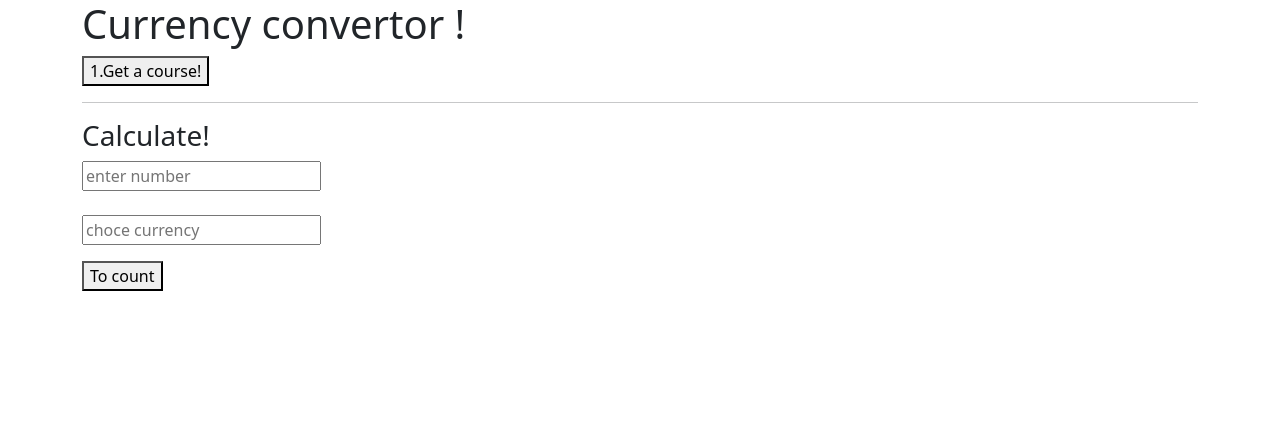
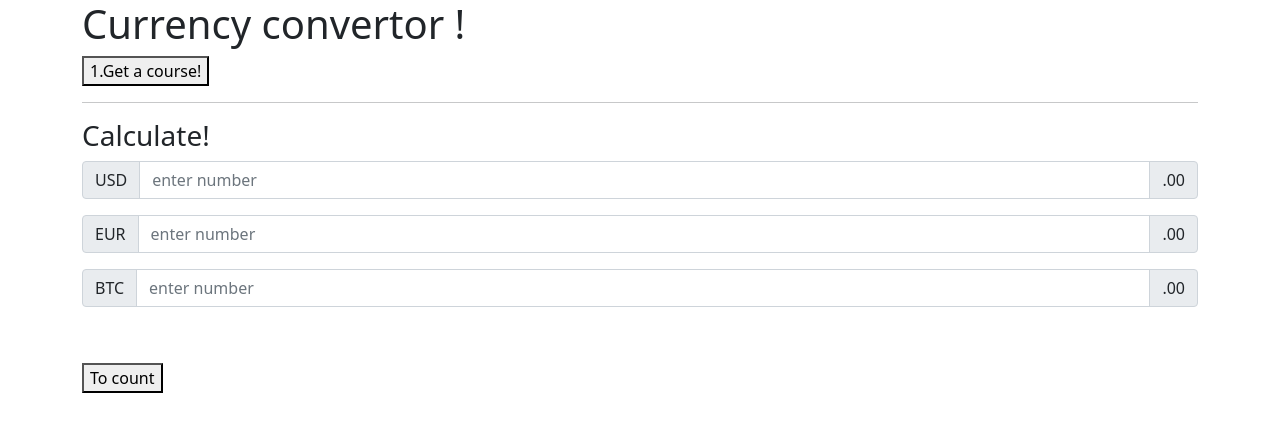
Before and after one commit to kobzaravi/CC-app, an Angular app: page / in a window 1280 px wide. Shown: the top 432 px of the page. Built offline with nearby package versions, Linux system fonts and the light colour scheme.

Commit message:
bootstap

```diff
--- a/package.json
+++ b/package.json
@@ -18,7 +18,8 @@
     "@angular/platform-browser": "^14.0.0",
     "@angular/platform-browser-dynamic": "^14.0.0",
     "@angular/router": "^14.0.0",
-    "bootstrap": "^5.1.3",
+    "bootstrap": "^5.2.0-beta1",
+    "bootstrap-icons": "^1.8.3",
     "rxjs": "~7.5.0",
     "tslib": "^2.3.0",
     "zone.js": "~0.11.4"
--- a/src/app/app.component.html
+++ b/src/app/app.component.html
@@ -1,5 +1,6 @@
 <div class="container">
-<h1>Currency convertor ! </h1>
+<h1>Currency convertor !</h1>
+
 <button (click)="getPosts()">1.Get a course!</button>
 
 <div *ngFor="let post of posts | async">
--- a/src/app/calc/calc.component.html
+++ b/src/app/calc/calc.component.html
@@ -1,12 +1,24 @@
 <div>
 
     <h3>Calculate!</h3>
-    <input type="number" placeholder="enter number" #firstnumber>
+    <div class="input-group mb-3">
+        <span class="input-group-text">USD</span>
+        <input type="number" placeholder="enter number" #firstnumber class="form-control" aria-label="Amount (to the nearest dollar)">
+        <span class="input-group-text">.00</span>
+      </div>
+      <div class="input-group mb-3">
+        <span class="input-group-text">EUR</span>
+        <input type="number" placeholder="enter number" #secondnumber class="form-control" aria-label="Amount (to the nearest dollar)">
+        <span class="input-group-text">.00</span>
+      </div>
+      <div class="input-group mb-3">
+        <span class="input-group-text">BTC</span>
+        <input type="number" placeholder="enter number" #thirth class="form-control" aria-label="Amount (to the nearest dollar)">
+        <span class="input-group-text">.00</span>
+      </div>
+
     <br>
-    <br>
-    <input type="number" placeholder="choce currency"#secondnumber>
-    <br>
-    <P></P><button (click)="Calculate(firstnumber.value, secondnumber.value)" >To count</button>
+    <P></P><button (click)="Calculate(firstnumber.value, secondnumber.value, thirth.value)" >To count</button>
     <br>
     {{result}}
 </div>
--- a/src/app/calc/calc.component.ts
+++ b/src/app/calc/calc.component.ts
@@ -8,8 +8,8 @@ export class CalcComponent implements OnInit {
   result!:number;
 
   constructor() { }
-  Calculate(val1:string,val2:string){
-    this.result=parseFloat(val1)*parseFloat(val2);
+  Calculate(val1:string,val2:string,val3:string){
+    this.result=parseFloat(val1)*parseFloat(val2)*parseFloat(val3);
   }
   ngOnInit(): void {
   }
```
Also changed, not shown: 1 other file (tests, documents, lock files or other folders).
